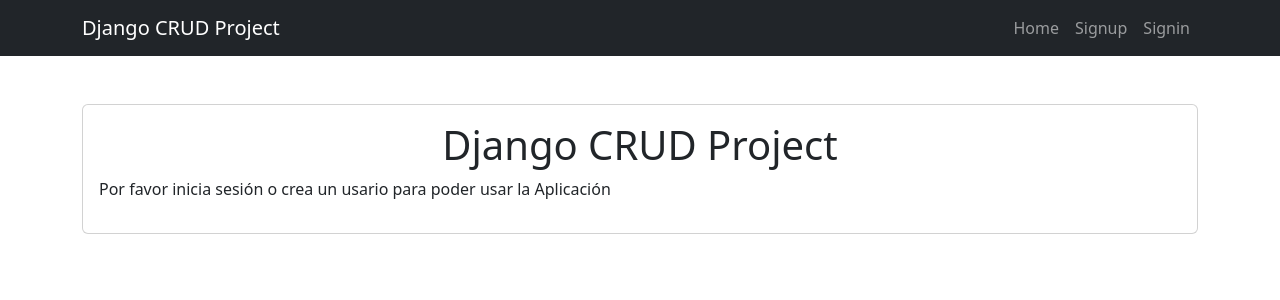
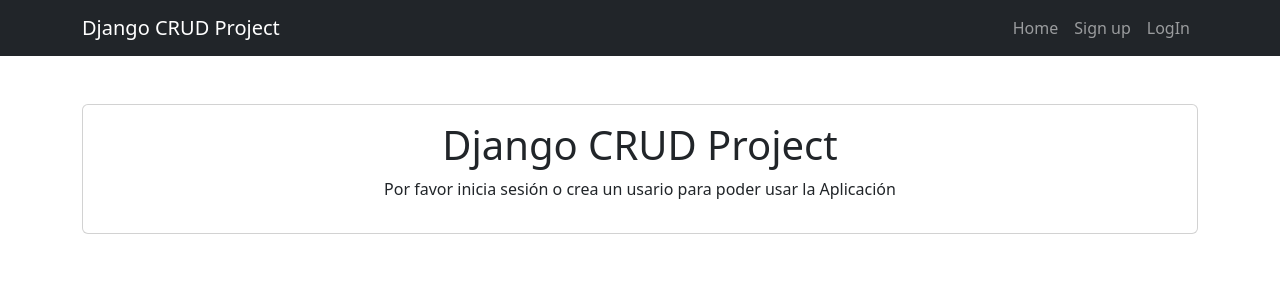
Before and after one commit to DeomaING/django-CRUD-project, a Django app: page / in a window 1280 px wide. Shown: the top 300 px of the page. Run offline with Django 4.2, Linux system fonts and the light colour scheme.

Commit message:
Detalles

```diff
--- a/tasks/templates/home.html
+++ b/tasks/templates/home.html
@@ -5,10 +5,10 @@
     <section class="card card-body">
       {% if user.is_authenticated %}
       <h1 class="text-center">Bienvenido {{user.username}}</h1>
-      <p>Como ya ingresaste puedes empezar a crear tareas, actualizarlas y eliminarlas</p>
+      <p class="text-center">Como ya ingresaste puedes empezar a crear tareas, actualizarlas y eliminarlas</p>
       {% else %}
       <h1 class="text-center">Django CRUD Project</h1>
-      <p>Por favor inicia sesión o crea un usario para poder usar la Aplicación</p>
+      <p class="text-center">Por favor inicia sesión o crea un usario para poder usar la Aplicación</p>
       {% endif %}
     </section>
   </main>
--- a/tasks/templates/layouts/base.html
+++ b/tasks/templates/layouts/base.html
@@ -32,10 +32,10 @@
               </li>
             {% else %}
               <li class="nav-item">
-                <a href="/signup" class="nav-link">Signup</a>
+                <a href="/signup" class="nav-link">Sign up</a>
               </li>
               <li class="nav-item">
-                <a href="/signin" class="nav-link">Signin</a>
+                <a href="/signin" class="nav-link">LogIn</a>
               </li>
             {% endif %}
           </ul>
```
